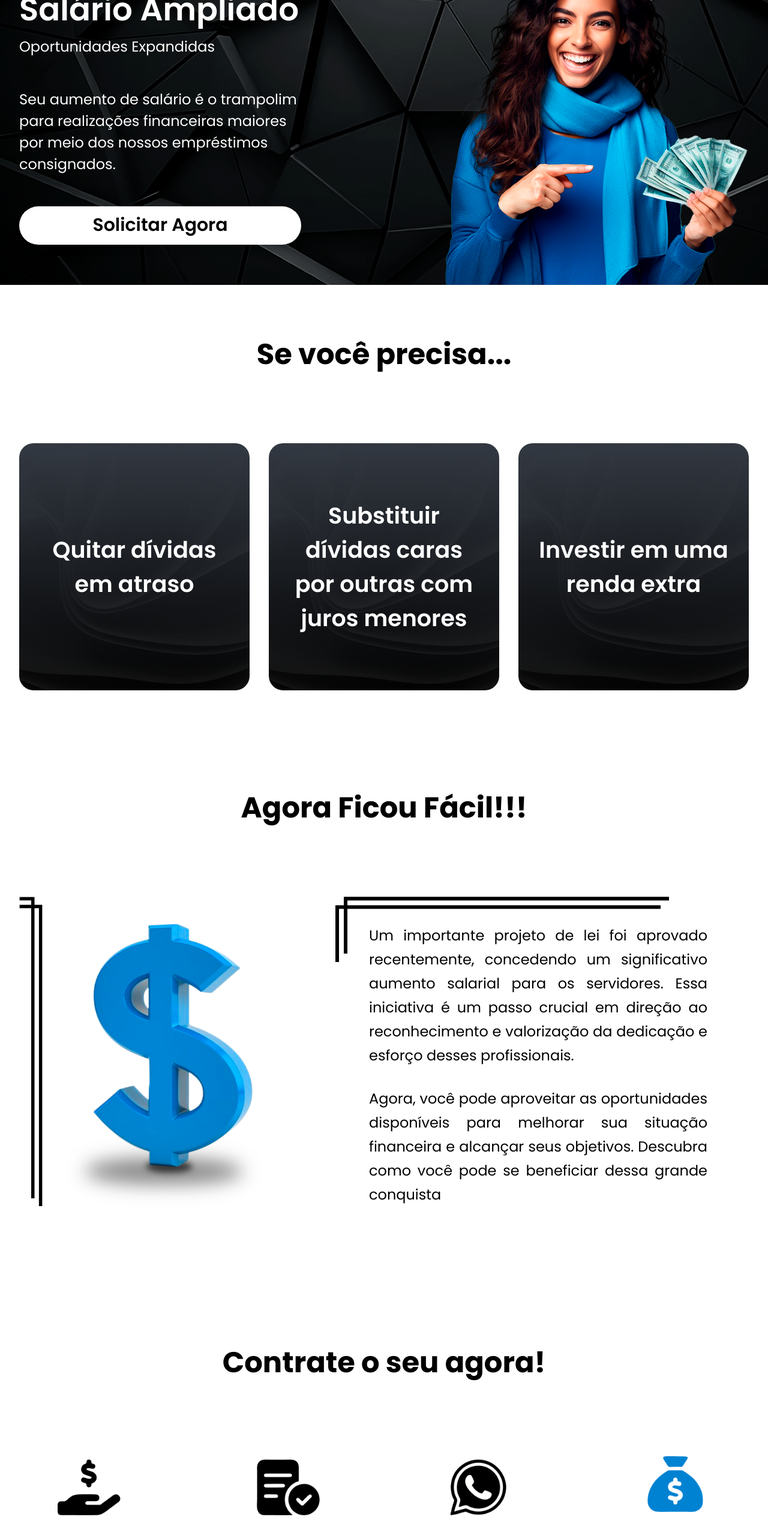
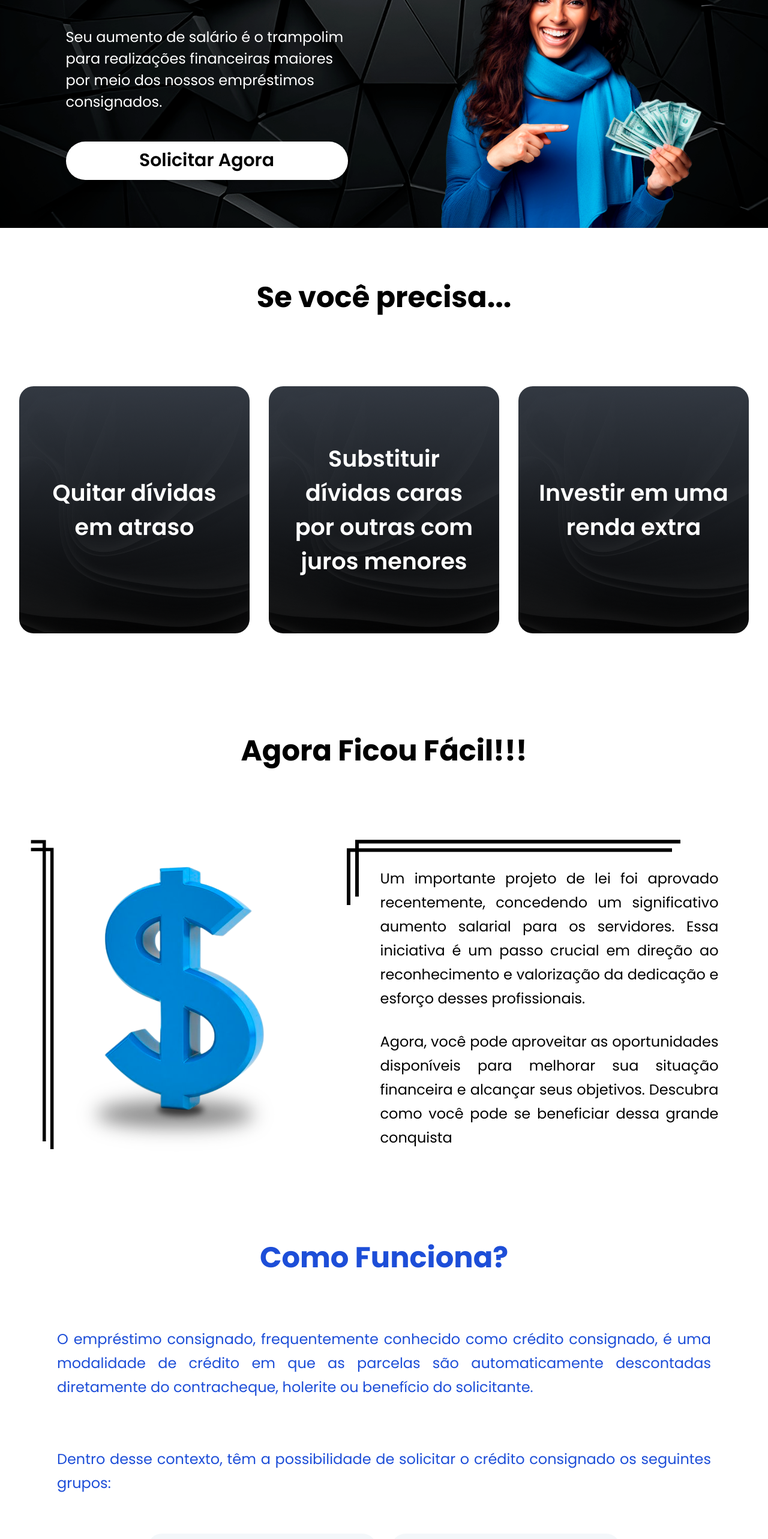
Before and after one commit to gleniodev/landing-page-1, a Next.js app: page / in a window 1280 px wide. Shown: the part 232-2798 px from the top of the page at 60% size. Built offline with nearby package versions, Linux system fonts and the light colour scheme.

Commit message:
Responsive sectionThree and project finished

```diff
--- a/src/app/layout.tsx
+++ b/src/app/layout.tsx
@@ -27,13 +27,6 @@ export default function RootLayout({
   return (
     <html lang="pt-br">
       <body className={poppins.className}>
-        <Header />
-        <Hero/>
-        <SectionOne />
-        <SectionTwoo />
-        {/* <SectionThree /> */}
-        <SectionFour />
-        <SectionFive />
         {children}
         </body>
     </html>
--- a/src/app/page.tsx
+++ b/src/app/page.tsx
@@ -1,7 +1,22 @@
-import Image from 'next/image'
+import { Header } from "@/components/Header";
+import { SectionFive } from "@/components/SectionFive";
+import { SectionFour } from "@/components/SectionFour";
+import { Hero } from "@/components/SectionHero";
+import { SectionOne } from "@/components/SectionOne";
+import { SectionThree } from "@/components/SectionThree";
+import { SectionTwoo } from "@/components/SectionTwoo";
+import Image from "next/image";
 
 export default function Home() {
   return (
-    <h1>Case Study</h1>
-  )
+    <>
+      <Header />
+      <Hero />
+      <SectionOne />
+      <SectionTwoo />
+      <SectionThree />
+      <SectionFour />
+      <SectionFive />
+    </>
+  );
 }
--- a/src/components/CardBlue.tsx
+++ b/src/components/CardBlue.tsx
@@ -5,11 +5,12 @@ type Props = {
 
 export function CardBlue({ cardTitle, cardText }: Props) {
   return (
-    <div className="w-[382px] h-[365px] flex flex-col items-center justify-center p-10 text-center gap-8">
-      <h2 className=" flex text-[38px] text-blue-700 first-letter:capitalize text-center font-bold">
+    <div className="flex flex-col items-center justify-center p-6 w-[277px] h-[350px] lg:w-[382px] lg:h-[465px] lg:p-10 text-center gap-8">
+      <div className="w-full h-full absolute bg-slate-100 rounded-3xl opacity-80 z-10"></div>
+      <h2 className="flex text-[26px] lg:text-[38px] text-blue-700 first-letter:capitalize text-center font-bold z-20">
         {cardTitle}
       </h2>
-      <p className="text-2xl text-blue-700 leading-10 ite">{cardText}</p>
+      <p className="text-[20px] lg:text-2xl text-blue-700 leading-10 ite z-20">{cardText}</p>
     </div>
   );
 }
--- a/src/components/SectionFive.tsx
+++ b/src/components/SectionFive.tsx
@@ -10,7 +10,7 @@ import Link from "next/link";
 export function SectionFive() {
   return (
     <section
-      className=" w-full bg-img_bg_sec5 bg-no-repeat bg-center bg-cover pt-10 pb-20 mt-20 lg:pt-20 lg:pb-20"
+      className=" w-full bg-img_bg_sec5 bg-no-repeat bg-center bg-cover pt-10 pb-20 mt-20 lg:pt-20 lg:pb-0"
       id="sec-5"
     >
       <Container>
@@ -22,7 +22,7 @@ export function SectionFive() {
           </div>
           <div className="w-full flex justify-center gap-10">
             <div className="w-full flex flex-col items-center justify-start gap-10 max-w-[570px] lg:items-start p-6">
-              <h1 className="font-semibold text-center text-white text-[20px] md:text-[32px] md:text-start lg:text-[34px] lg:leading-10 ">
+              <h1 className="font-semibold text-center text-white text-[20px] md:text-[32px] md:text-start lg:text-[32px] lg:leading-10 ">
                 Alcance seus objetivos de forma rápida e personalizada!
               </h1>
               <p className="text-[20px] leading-10 text-white md:text-2xl text-center md:text-start ">
--- a/src/components/SectionHero.tsx
+++ b/src/components/SectionHero.tsx
@@ -6,10 +6,10 @@ import WomanImg from "@/assets/woman-hero-lg.png";
 
 export function Hero() {
   return (
-    <section className="w-full h-[980px] bg-img_bg_hero bg-no-repeat bg-start bg-cover md:h-[607px] md:bg-cover lg:md:h-[707px]">
+    <section className="w-full h-[980px] bg-img_bg_hero bg-no-repeat bg-start bg-cover md:h-[564px] md:bg-cover lg:h-[612px]">
       <Container>
-        <div className="w-full flex justify-between p-2 md:p-0 md:h-[607px] lg:md:h-[707px]">
-          <div className="flex flex-col flex-1 text-white mt-28 text-center gap-1 md:max-w-[298px] md:text-start md:mt-52 lg:max-w-[470px] lg:mt-52">
+        <div className="w-full flex justify-around p-2 md:p-0 md:h-[564px] lg:h-[612px]">
+          <div className="flex flex-col flex-1 text-white mt-28 text-center gap-0 md:max-w-[298px] md:text-start md:mt-40 lg:max-w-[470px] lg:mt-28">
             <h1 className=" font-semibold text-[38px] md:text-[32px] lg:text-[53px]">
               Salário Ampliado
             </h1>
@@ -28,7 +28,7 @@ export function Hero() {
             />
           </div>
           <Image
-            className=" hidden md:block md:self-end md:w-[382px] lg:w-[506px] "
+            className=" hidden md:block md:self-end md:w-[382px] lg:w-[436px] "
             src={WomanImg}
             alt="Woman"
           />
--- a/src/components/SectionThree.tsx
+++ b/src/components/SectionThree.tsx
@@ -7,33 +7,34 @@ import Rectangles from "@/assets/rectangles.png";
 
 export function SectionThree() {
   return (
-    <section className="w-full pt-20 pb-20">
+    <section className="w-full pt-20 pb-20 md:p-20">
       <Container>
         <div className="flex flex-col">
-          <div className="flex flex-col gap-20 text-blue-700 ">
-            <h2 className="text-[48px] font-bold self-center">
+          <div className="flex flex-col gap-10 p-6 text-blue-700 md:p-0 md:gap-20 ">
+            <h2 className="text-[34px] lg:text-[48px] font-bold text-center">
               Como Funciona?
             </h2>
-            <p className="text-2xl text-justify leading-10">
+            <p className="text-2xl text-center leading-10 md:text-justify">
               O empréstimo consignado, frequentemente conhecido como crédito
               consignado, é uma modalidade de crédito em que as parcelas são
               automaticamente descontadas diretamente do contracheque, holerite
               ou benefício do solicitante.
             </p>
-            <p className="text-2xl text-justify leading-10">
+            <p className="text-2xl text-center leading-10 md:text-justify">
               Dentro desse contexto, têm a possibilidade de solicitar o crédito
               consignado os seguintes grupos:
             </p>
           </div>
           <div className="w-full flex items-center justify-center">
             <Image
-              className="absolute -left-[32px]"
+              className="hidden absolute md:block -left-[32px]"
               src={Rectangles}
               alt="Rectangles"
             />
 
-            <div className=" w-[800px] pt-16 flex items-center flex-wrap gap-8">
-              <div className="w-full flex">
+            <div className="lg:w-[800px] pt-16 flex items-center flex-wrap gap-8">
+              {/* WRAP CARDS */}
+              <div className="w-full flex flex-wrap gap-6 justify-center">
                 {/* CARD 1 */}
                 <div className="relative">
                   <CardBlue
@@ -45,7 +46,6 @@ export function SectionThree() {
                 </div>
                 {/* CARD 2 */}
                 <div className="relative">
-                  <div className="card-divider-vertical absolute h-full left-0"></div>
                   <CardBlue
                     cardTitle={"Militares das Forças"}
                     cardText={
@@ -53,10 +53,6 @@ export function SectionThree() {
                     }
                   />
                 </div>
-              </div>
-              <div className="card-divider-horizontal"></div>
-
-              <div className="w-full flex">
                 {/* CARD 3 */}
                 <div className="relative">
                   <CardBlue
@@ -64,10 +60,8 @@ export function SectionThree() {
                     cardText={"Aposentados e pensionistas do INSS"}
                   />
                 </div>
-
                 {/* CARD 4 */}
                 <div className="relative">
-                  <div className="card-divider-vertical absolute h-full left-0"></div>
                   <CardBlue
                     cardTitle={"BPC"}
                     cardText={
--- a/src/components/SectionTwoo.tsx
+++ b/src/components/SectionTwoo.tsx
@@ -5,13 +5,13 @@ import LinesDollarTop from "@/assets/linesDollarTop.png";
 
 export function SectionTwoo() {
   return (
-    <section className="w-full lg:pt-20 lg:pb-20">
+    <section className="w-full lg:pt-20 lg:pb-0">
       <Container>
         <div className="w-full flex flex-1 flex-col items-center justify-center gap-20 lg:gap-28">
           <div>
             <h2 className="text-[34px] lg:text-[48px] font-bold">Agora Ficou Fácil!!!</h2>
           </div>
-          <div className="flex  w-full h-full gap-8">
+          <div className="flex w-full h-full gap-8 md:justify-center">
             <div>
               <Image
                 className="hidden md:self-end lg:block"
@@ -22,7 +22,7 @@ export function SectionTwoo() {
             <div>
               <div>
                 <Image
-                  className="hidden d:self-end md:block"
+                  className="hidden md:self-end md:block"
                   src={LinesDollarTop}
                   alt="Woman"
                 />
```
